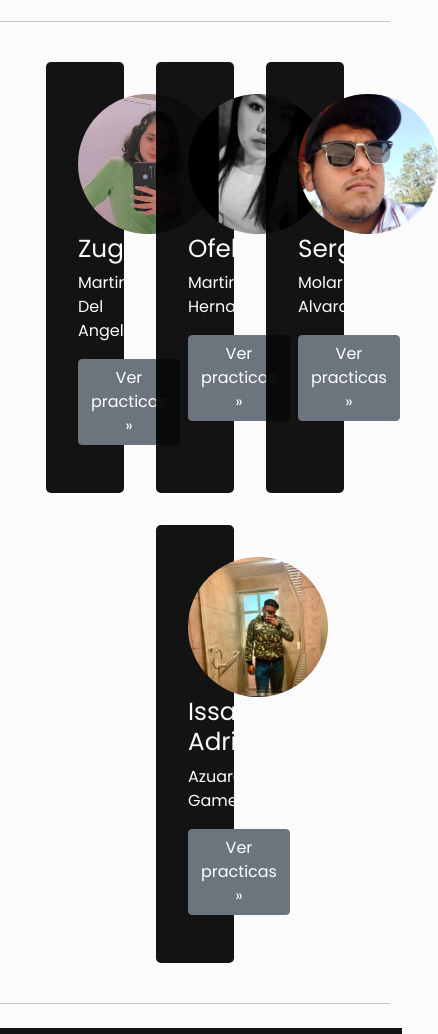
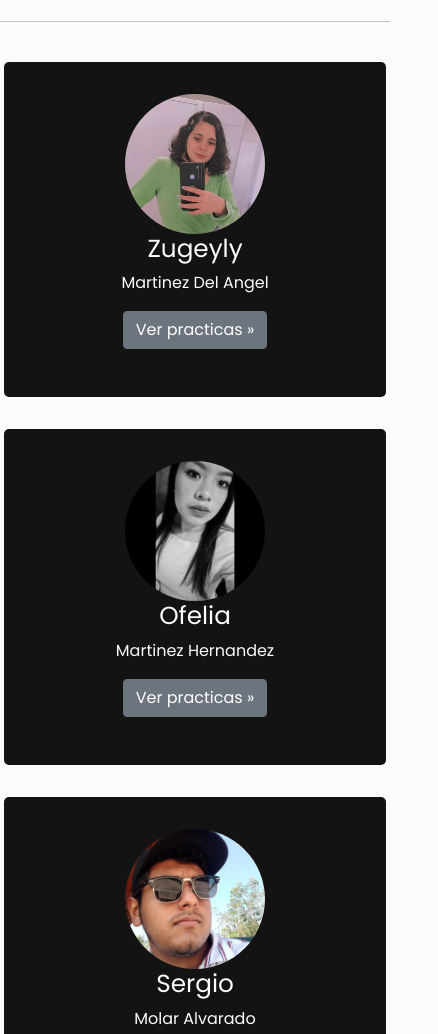
Before and after one commit to Zugeyly/PracticasTDAW, a plain HTML site: page index.html in a window 390 px wide. Shown: the part 1009-2043 px from the top of the page, 438 px wide, since content can reach past the window. Drawn offline with nearby package versions, Linux system fonts and the light colour scheme.

Commit message:
Correccion cards responsive

```diff
--- a/css/style.css
+++ b/css/style.css
@@ -92,7 +92,7 @@ ul, ol {
 #individual .col{
     padding: 2rem;
     margin: 1rem;
-    width: 20vw;
+    width: 260px;
     background-color: #000000ec;
     color: #fbfbfb;
     border-radius: 5px;
--- a/index.html
+++ b/index.html
@@ -50,25 +50,25 @@
         <hr class="featurette-divider">
         <!-- Practicas individuales -->
         <div class="row mt-4 mb-4" id="individual">
-                  <div class="col col-10 col-md-3">
+                  <div class="col col-lg-2">
                     <img class="bd-placeholder-img rounded-circle foto" src="images/zugeylyFoto.jpeg" alt="">
                     <h2 class="fw-normal">Zugeyly</h2>
                     <p>Martinez Del Angel</p>
                     <p><a class="btn btn-secondary" href="Zugeyly/index.html">Ver practicas &raquo;</a></p>
                   </div><!-- /.col-lg-4 -->
-                  <div class="col col-10 col-md-3">
+                  <div class="col col-lg-2">
                     <img class="bd-placeholder-img rounded-circle foto" src="images/ofeliaFoto.jpeg" alt="">
                     <h2 class="fw-normal">Ofelia</h2>
                     <p>Martinez Hernandez</p>
                     <p><a class="btn btn-secondary" href="Ofelia/index.html">Ver practicas &raquo;</a></p>
                   </div><!-- /.col-lg-4 -->
-                  <div class="col col-10 col-md-3">
+                  <div class="col col-lg-2">
                     <img class="bd-placeholder-img rounded-circle foto" src="images/sergioFoto.jpeg" alt="">
                     <h2 class="fw-normal">Sergio</h2>
                     <p>Molar Alvarado</p>
                     <p><a class="btn btn-secondary" href="Sergio/index.html">Ver practicas &raquo;</a></p>
                   </div><!-- /.col-lg-4 -->
-                  <div class="col col-10 col-md-3">
+                  <div class="col col-lg-2">
                     <img class="bd-placeholder-img rounded-circle foto" src="images/issacFoto.jpg" alt="">
                     <h2 class="fw-normal">Issac Adrian</h2>
                     <p>Azuara Gamez.</p>
@@ -79,12 +79,12 @@
         <hr class="featurette-divider">
         <!-- Practicas en equipo -->
         <div class="row mt-4 mb-4" id="grupo">
-              <div class="col col-md-7 col-text" >
+              <div class="col col-lg-7 col-text" >
                 <h2 class="featurette-heading fw-normal lh-1">Practicas en equipo</h2>
                 <p class="lead">Aqui podras acceder a las practicas realizadas entre todos los integrantes del equipo.</p>
                 <p><a class="btn btn-secondary" href="Equipo1/index.html">Ver practicas &raquo;</a></p>
               </div>
-              <div class="col col-md-3 col-img">
+              <div class="col col-lg-3 col-img">
                 <img class="bd-placeholder-img fotoEquipo" src="images/equipoFoto.jpg" alt="">
               </div>
         </div>
```
